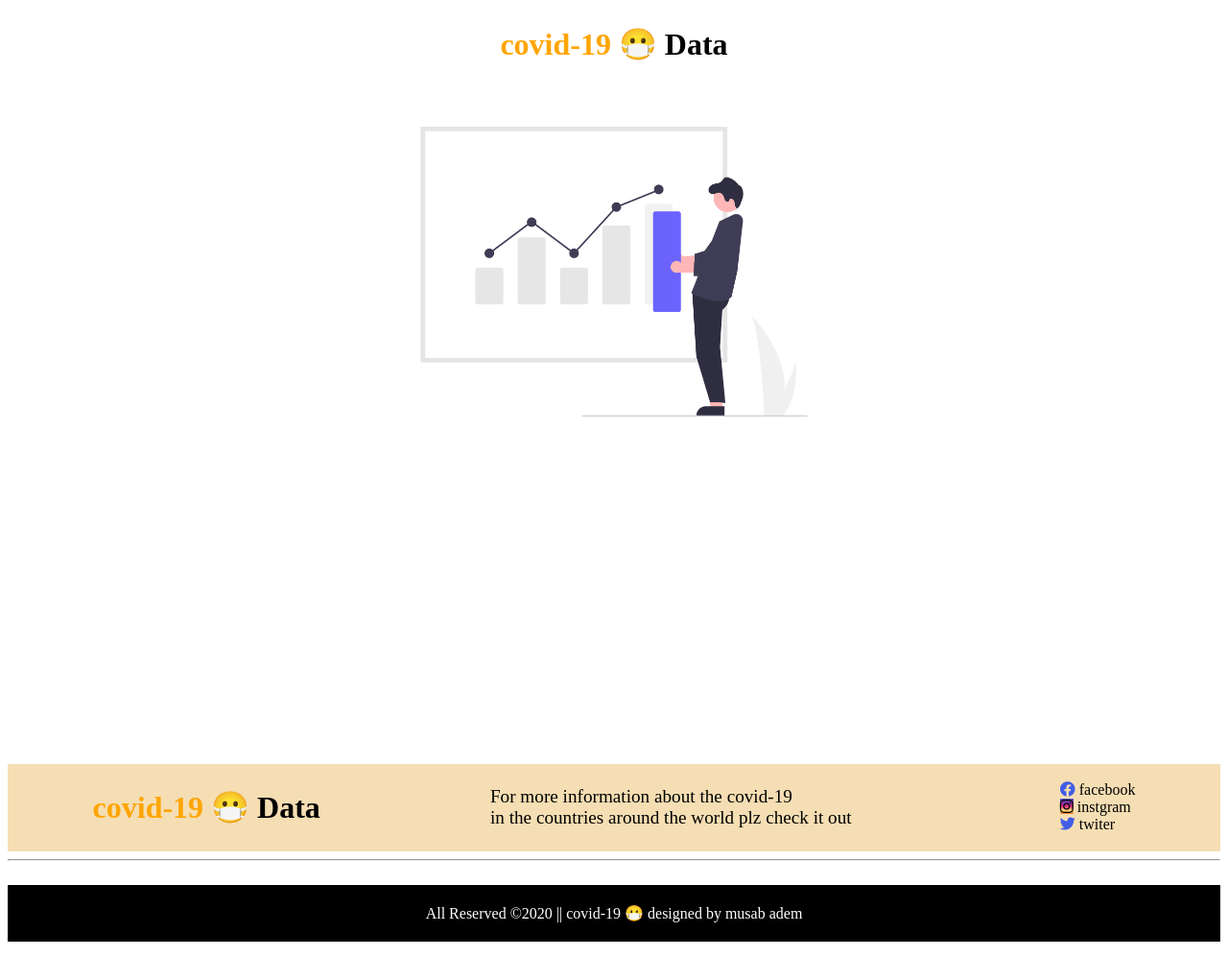
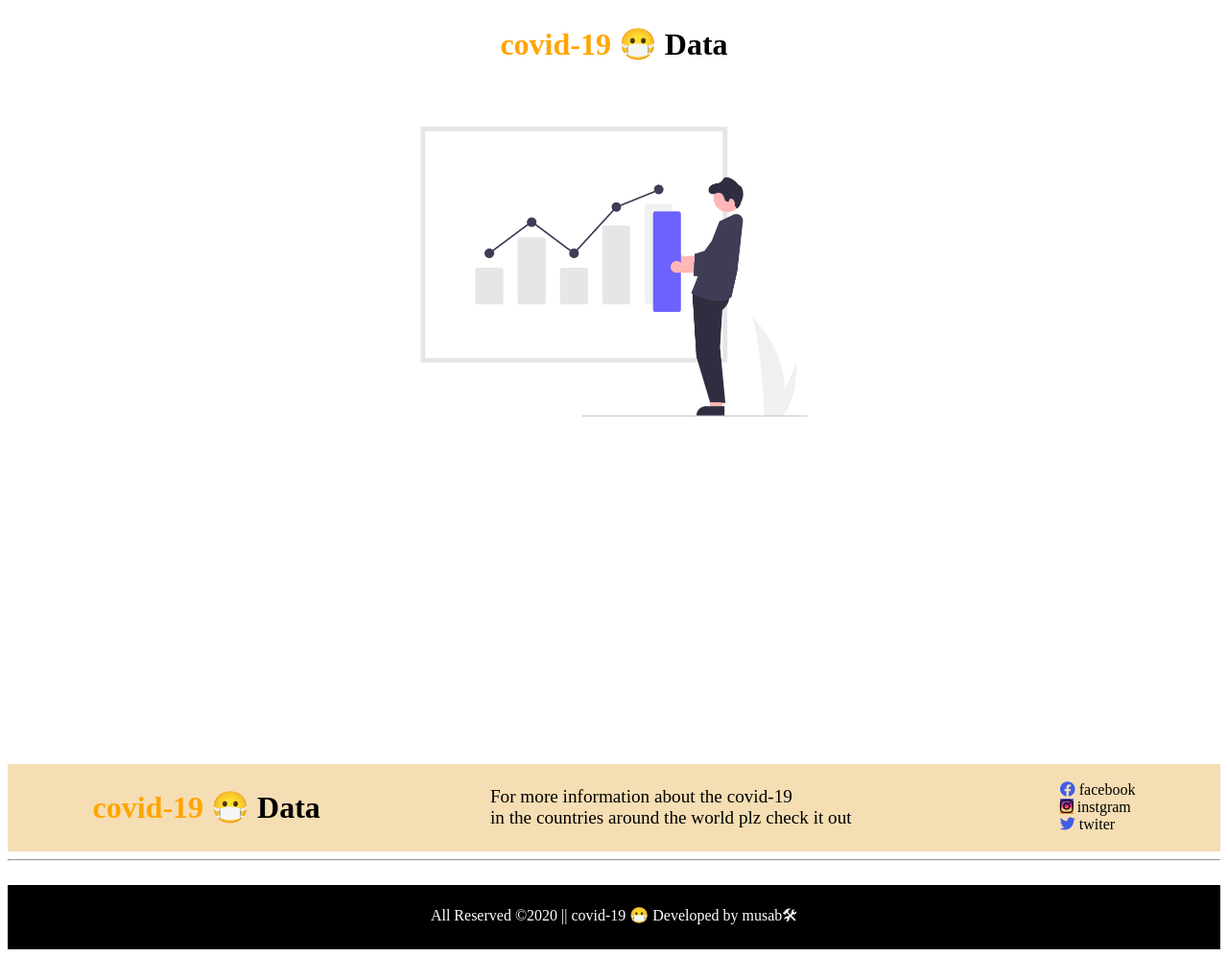
Before and after one commit to musab90/Covid-19, a plain HTML site: page index.html in a window 1280 px wide. Shown: the whole page at 96% size. Drawn offline with nearby package versions, Linux system fonts and the light colour scheme; no server answers.

Commit message:
change and design the footer

```diff
--- a/index.html
+++ b/index.html
@@ -29,7 +29,7 @@
     </footer>
     <hr>
     <div class="sub">
-        <span class="copy"> All Reserved &copy2020 || covid-19 😷 designed by musab adem</span>
+        <span class="copy"> All Reserved &copy2020 || covid-19 😷 Developed by musab🛠</span>
     </div>
 
     <script src="app.js"></script>
```
